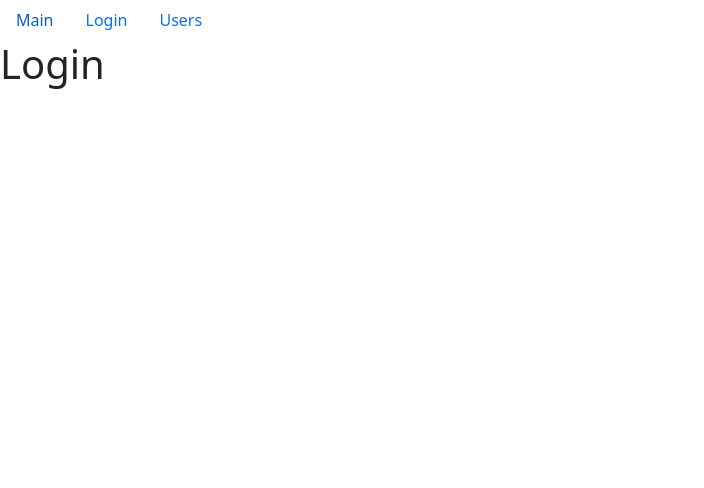
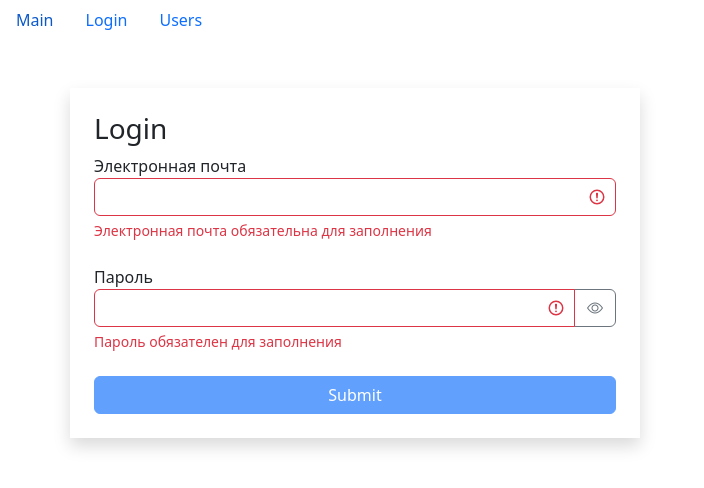
Before and after one commit to okmaga/fast-company, a React (Create React App) app: page /login in a window 1280 px wide. Shown: the top 488 px of the page, without its empty margins (0-704 px from the left). Built offline with nearby package versions, Linux system fonts and the light colour scheme.

Commit message:
forms task 1

```diff
--- a/src/App.js
+++ b/src/App.js
@@ -1,20 +1,19 @@
 import React from "react";
-import Users from "./components/Users";
-import { Route, Switch } from "react-router-dom";
+import { Route, Switch, Redirect } from "react-router-dom";
 import NavBar from "./components/navBar";
-import Main from "./components/main";
-import Login from "./components/login";
-import UserPage from "./components/userPage";
+import Main from "./layouts/main";
+import Login from "./layouts/login";
+import Users from "./layouts/users";
 
 const App = () => {
   return (
     <div className="App">
       <NavBar />
       <Switch>
+        <Route path="/users/:userId?" component={Users}/>
+        <Route path="/login" component={Login}/>
         <Route path="/" exact component={Main}/>
-        <Route path="/login" component={Login}/>
-        <Route path="/users/:userId?" component={Users}/>
-        <Route path="/userPage" component={UserPage}/>
+        <Redirect to="/" />
       </Switch>
     </div>
   );
--- a/src/components/Users.jsx
+++ b/src/components/UsersList.jsx
@@ -1,5 +1,4 @@
 import React, { useState, useEffect } from "react";
-import { useParams } from "react-router-dom";
 import Pagination from "./pagination";
 import paginate from "../utils/paginate";
 import GroupList from "./groupList";
@@ -7,18 +6,16 @@ import api from "../api";
 import SearchStatus from "./searchStatus";
 import UserTable from "./usersTable";
 import _ from "lodash";
-import UserPage from "./userPage";
+import SearchBar from "./searchBar";
 
-const Users = () => {
-  const params = useParams();
-  const { userId } = params;
+const UsersList = () => {
   const pageSize = 8;
   const [currentPage, setCurrentPage] = useState(1);
   const [professions, setProfessions] = useState();
   const [selectedProf, setSelectedProf] = useState();
   const [sortBy, setSortBy] = useState({ path: "name", order: "asc" });
-  const [userPage, setUserPage] = useState();
   const [users, setUsers] = useState();
+  const [searchQuery, setSearchQuery] = useState("");
 
   useEffect(() => {
     api.users.fetchAll().then((data) => setUsers(data));
@@ -49,6 +46,7 @@ const Users = () => {
 
   const handleProfessionSelect = (item) => {
     setSelectedProf(item);
+    setSearchQuery("");
   };
 
   const handleSort = (item) => {
@@ -59,22 +57,21 @@ const Users = () => {
     setCurrentPage(1);
   }, [selectedProf]);
 
-  useEffect(() => {
-    setUserPage();
-  }, [userId]);
-
-  if (userId) {
-    api.users.getById(userId).then((data) => {
-      setUserPage({ ...data, userExists: data !== undefined });
-    });
-    return (userPage ? <UserPage user={userPage}/> : "loading...");
+  const handleSearch = ({ target }) => {
+    const query = target.value.toString().toLowerCase();
+    setSelectedProf();
+    setSearchQuery(query);
   };
 
   if (users) {
-    const filteredUsers = selectedProf ? users.filter(user => JSON.stringify(user.profession) === JSON.stringify(selectedProf)) : users;
+    const filteredUsers =
+      selectedProf
+        ? users.filter(user => JSON.stringify(user.profession) === JSON.stringify(selectedProf))
+        : searchQuery
+          ? users.filter(user => user.name.toString().toLowerCase().includes(searchQuery))
+          : users;
     const count = filteredUsers.length;
     const sortedUsers = _.orderBy(filteredUsers, [sortBy.path], [sortBy.order]);
-
     const userCrop = paginate(sortedUsers, currentPage, pageSize);
     const clearFilter = () => {
       setSelectedProf();
@@ -94,6 +91,7 @@ const Users = () => {
         )}
         <div className="d-flex flex-column">
           <SearchStatus length={count} />
+          <SearchBar onChange={handleSearch} value={searchQuery}/>
           {count > 0 && <UserTable
             users={userCrop}
             onSort={handleSort}
@@ -116,4 +114,4 @@ const Users = () => {
   return "loading...";
 };
 
-export default Users;
+export default UsersList;
--- a/src/components/login.jsx
+++ /dev/null
@@ -1,9 +0,0 @@
-import React from "react";
-
-const Login = () => {
-  return (
-    <h1>Login</h1>
-  );
-};
-
-export default Login;
--- /dev/null
+++ b/src/components/searchBar.jsx
@@ -0,0 +1,21 @@
+import React from "react";
+import TextField from "./textField";
+import PropTypes from "prop-types";
+
+const SearchBar = ({ onChange, value }) => {
+  return (
+    <TextField
+      label=""
+      type="text"
+      name="search"
+      onChange={onChange}
+      value={value}
+    ></TextField>
+  );
+};
+
+SearchBar.propTypes = {
+  onChange: PropTypes.func,
+  value: PropTypes.string
+};
+export default SearchBar;
--- /dev/null
+++ b/src/components/textField.jsx
@@ -0,0 +1,53 @@
+import React, { useState } from "react";
+import PropTypes from "prop-types";
+
+const TextField = ({ label, type, name, value, onChange, error }) => {
+  const [showPassword, setShowPassword] = useState(false);
+  const getInputClasses = () => {
+    return "form-control" + (error ? " is-invalid" : "");
+  };
+
+  const toggleShowPassword = () => {
+    setShowPassword(prev => !prev);
+  };
+
+  return (
+    <div className="mb-4">
+      {label && <label htmlFor={name}>{label}</label>}
+      <div className="input-group has-validation">
+        <input
+          type={showPassword ? "text" : type}
+          id={name}
+          name={name}
+          value={value}
+          onChange={onChange}
+          className={getInputClasses()}
+        />
+        {type === "password" && (
+          <button
+            className="btn btn-outline-secondary"
+            type="button"
+            onClick={toggleShowPassword}
+          ><i className={"bi bi-eye" + (showPassword ? "-slash" : "")}></i>
+          </button>
+        )}
+        {error && <div className="invalid-feedback">{error}</div>}
+      </div>
+    </div>
+  );
+};
+
+TextField.defaultProps = {
+  type: "text"
+};
+
+TextField.propTypes = {
+  label: PropTypes.string,
+  type: PropTypes.string,
+  name: PropTypes.string,
+  value: PropTypes.string,
+  onChange: PropTypes.func,
+  error: PropTypes.string
+};
+
+export default TextField;
--- a/src/components/userPage.jsx
+++ b/src/components/userPage.jsx
@@ -1,27 +1,37 @@
-import React from "react";
+import React, { useEffect, useState } from "react";
 import PropTypes from "prop-types";
+import api from "../api";
 import QualitiesList from "./qualitiesList";
+import { useHistory } from "react-router-dom";
 
-const UserPage = ({ user }) => {
-  if (user.userExists) {
+const UserPage = ({ userId }) => {
+  const history = useHistory();
+  const [user, setUser] = useState();
+  useEffect(() => {
+    api.users.getById(userId).then((data) => setUser(data));
+  });
+  const handleClick = () => {
+    history.push("/users");
+  };
+
+  if (user) {
     return (
       <div>
-        <h1>{user.name}</h1>
-        <h2>Профессия: {user.profession.name}</h2>
-        <QualitiesList qualities={user.qualities}/>
-        <p>Completed Meetings: {user.completedMeetings}</p>
+        <h1> {user.name}</h1>
+        <h2>Профессия {user.profession.name}</h2>
+        <QualitiesList qualities={user.qualities} />
+        <p>completed Meetings: {user.completedMeetings} </p>
         <h2>Rate: {user.rate}</h2>
-        <div>
-          <a className="btn btn-primary" href="/users" role="button">Все пользователи</a>
-        </div>
+        <button onClick={handleClick}>Все пользователи</button>
       </div>
     );
-  }
-  return (<h1>User Not Found</h1>);
+  } else {
+    return <p>loading...</p>;
+  };
 };
 
 UserPage.propTypes = {
-  user: PropTypes.object.isRequired
+  userId: PropTypes.string
 };
 
 export default UserPage;
--- a/src/index.js
+++ b/src/index.js
@@ -6,6 +6,7 @@ import App from "./App";
 import { BrowserRouter } from "react-router-dom";
 
 const root = ReactDOM.createRoot(document.getElementById("root"));
+
 root.render(
   <BrowserRouter>
     <React.StrictMode>
--- /dev/null
+++ b/src/layouts/login.jsx
@@ -0,0 +1,75 @@
+import React, { useEffect, useState } from "react";
+import TextField from "../components/textField";
+import { validator } from "../utils/validator";
+
+const Login = () => {
+  const [data, setData] = useState({ email: "", password: "" });
+  const [errors, setErrors] = useState({});
+  const handleChange = ({ target }) => {
+    setData((prevState) => ({
+      ...prevState,
+      [target.name]: target.value
+    }));
+  };
+
+  const validatorConfig = {
+    email: {
+      isRequired: { message: "Электронная почта обязательна для заполнения" },
+      isEmail: { message: "Укажите электронную почту" }
+    },
+    password: {
+      isRequired: { message: "Пароль обязателен для заполнения" },
+      isCapitalSymbol: { message: "Пароль должен содержать хотя бы одну заглавную букву" },
+      isContainDigit: { message: "Пароль должен содержать хотя бы одну цифру" },
+      min: { message: "Пароль должен содержать не менее 8 символов", value: 8 }
+    }
+  };
+
+  useEffect(() => {
+    validate();
+  }, [data]);
+
+  const validate = () => {
+    const errors = validator(data, validatorConfig);
+    setErrors(errors);
+    return Object.keys(errors).length === 0;
+  };
+
+  const isValid = Object.keys(errors).length === 0;
+  const handleSubmit = (e) => {
+    e.preventDefault();
+    const isValid = validate();
+    if (!isValid) return;
+    console.log(data);
+  };
+
+  return (
+    <div className="container mt-5">
+      <div className="row">
+        <div className="col-md-6 .offset-md-3 shadow p-4">
+          <h3 className="bt-4">Login</h3>
+          <form onSubmit={handleSubmit}>
+            <TextField
+              label="Электронная почта"
+              name="email"
+              value={data.email}
+              onChange={handleChange}
+              error={errors.email}
+            />
+            <TextField
+              label="Пароль"
+              type="password"
+              name="password"
+              value={data.password}
+              onChange={handleChange}
+              error={errors.password}
+            />
+            <button type="submit" disabled={!isValid} className="btn btn-primary w-100 mx-auto">Submit</button>
+          </form>
+        </div>
+      </div>
+    </div>
+  );
+};
+
+export default Login;
--- /dev/null
+++ b/src/layouts/users.jsx
@@ -0,0 +1,17 @@
+import React from "react";
+import { useParams } from "react-router-dom";
+import UserPage from "../components/userPage";
+import UsersList from "../components/UsersList";
+
+const Users = () => {
+  const params = useParams();
+  const { userId } = params;
+
+  return (
+    <>
+      { userId ? <UserPage userId={ userId } /> : <UsersList /> }
+    </>
+  );
+};
+
+export default Users;
--- /dev/null
+++ b/src/utils/validator.js
@@ -0,0 +1,46 @@
+
+export function validator(data, config) {
+  const errors = {};
+  function validate(validateMethod, data, config) {
+    let statusValidate;
+    switch (validateMethod) {
+    case "isRequired":
+      statusValidate = data.trim() === "";
+      break;
+    case "isEmail": {
+      const emailRegExp = /^\S+@\S+\.\S+$/g;
+      statusValidate = !emailRegExp.test(data);
+      break;
+    }
+    case "isCapitalSymbol": {
+      const capitalRegExp = /[A-Z]+/g;
+      statusValidate = !capitalRegExp.test(data);
+      break;
+    }
+    case "isContainDigit": {
+      const digitRegExp = /\d+/g;
+      statusValidate = !digitRegExp.test(data);
+      break;
+    }
+    case "min": {
+      statusValidate = data.length < config.value;
+      break;
+    }
+    default:
+      break;
+    };
+    if (statusValidate) return config.message;
+  };
+  for (const fieldName in data) {
+    for (const validateMethod in config[fieldName]) {
+      const error = validate(
+        validateMethod,
+        data[fieldName],
+        config[fieldName][validateMethod]);
+      if (error && !errors[fieldName]) {
+        errors[fieldName] = error;
+      }
+    };
+  };
+  return errors;
+};
```
Also changed, not shown: src/layouts/main.jsx (renamed from src/components/main.jsx).
